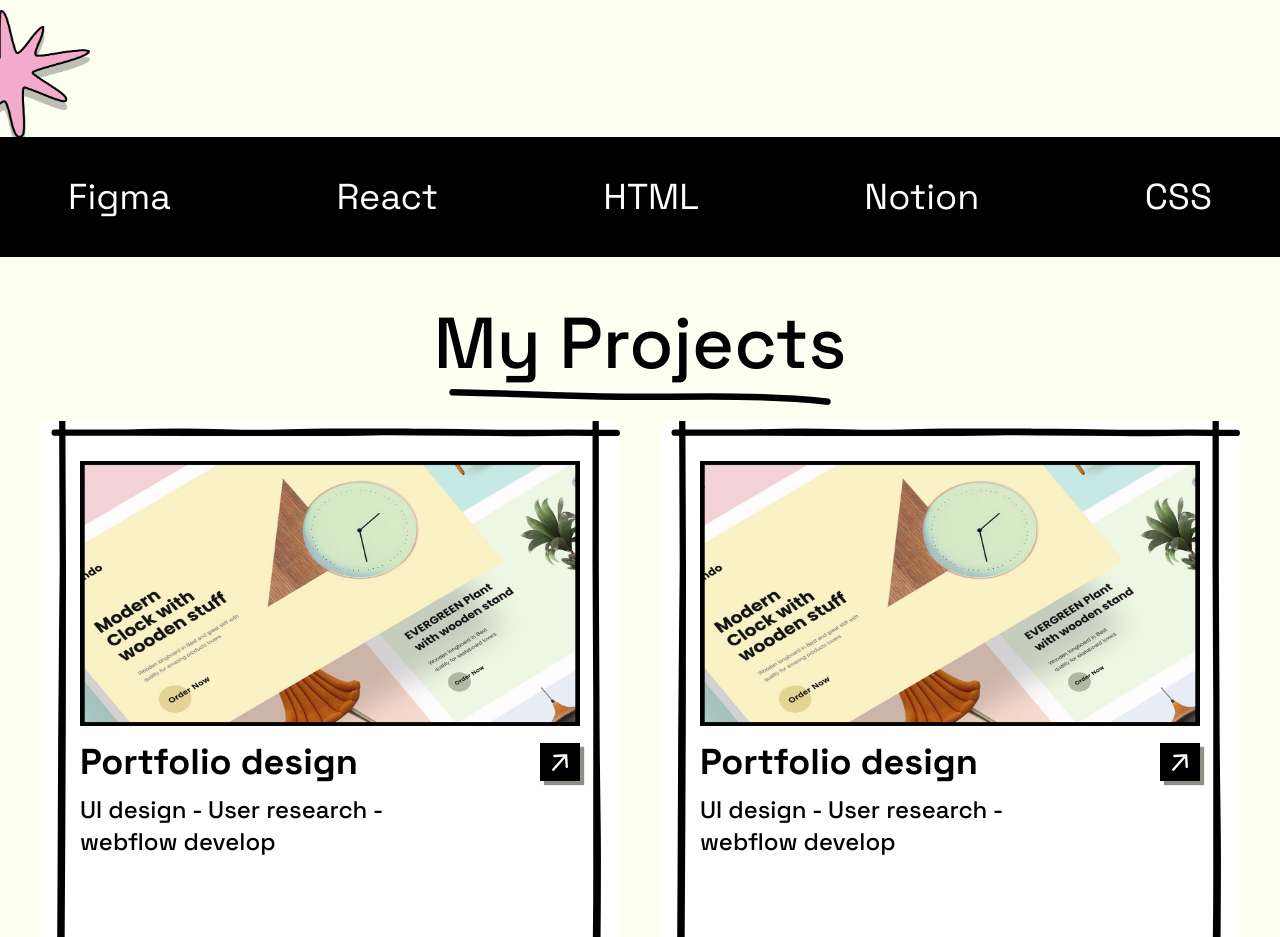
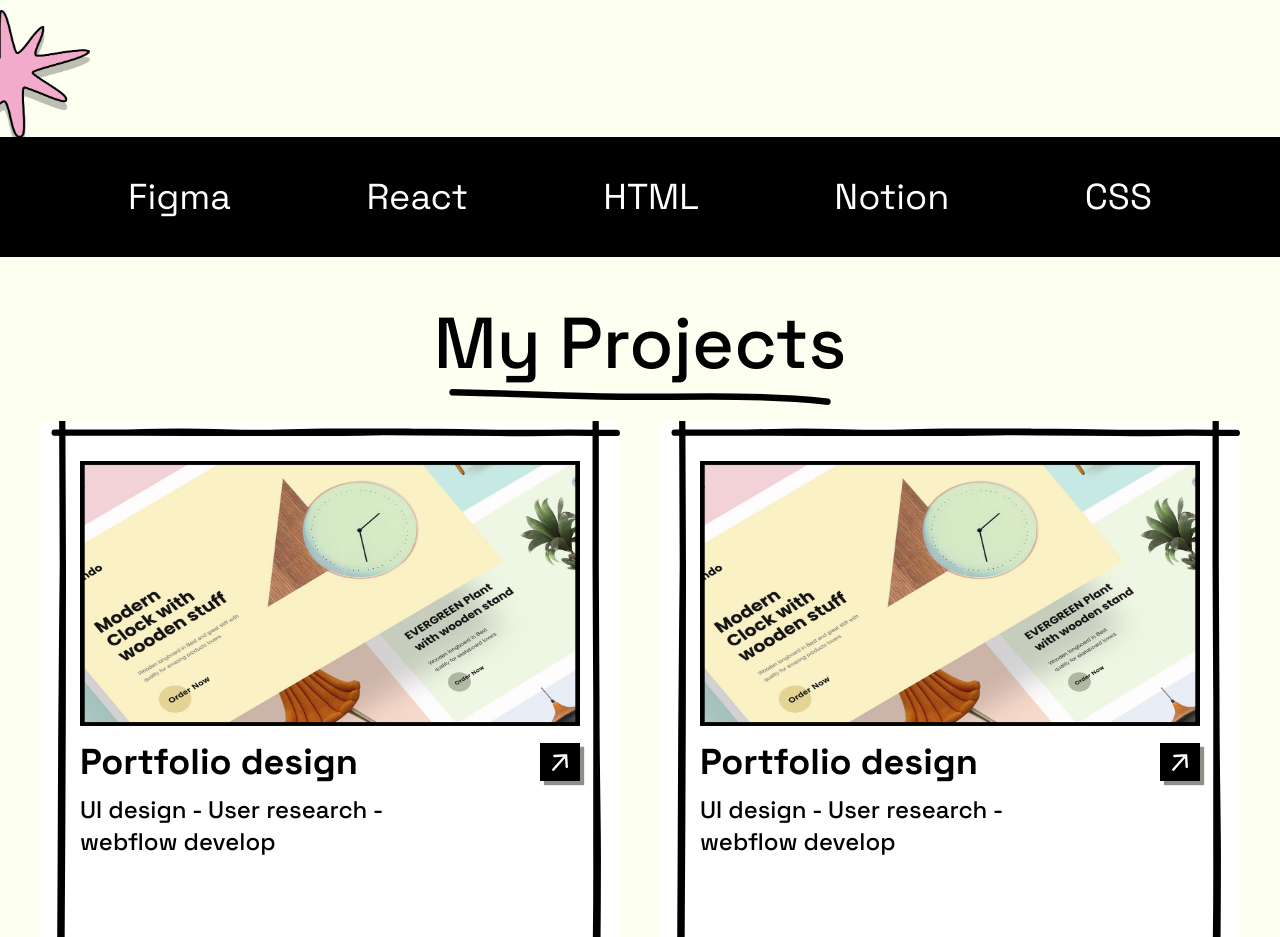
Before and after one commit to salmanfaraj06/react-setup-template, a React (Vite) app: page / in a window 1280 px wide. Shown: the part 840-1777 px from the top of the page. Built offline with nearby package versions, Linux system fonts and the light colour scheme.

Commit message:
skills section adjusted

```diff
--- a/src/components/Skills.jsx
+++ b/src/components/Skills.jsx
@@ -1,10 +1,9 @@
-
 import React from "react";
 import { Img } from "./Img";
 import { Text } from "./Text";
 
 const SkillItem = ({ title }) => (
-  <Text size="xl" as="p" className="mx-7 md:mx-4 text-white-A700_01">
+  <Text size="xl" as="p" className="text-white-A700_01">
     {title}
   </Text>
 );
@@ -14,14 +13,14 @@ const Skills = () => {
 
   return (
     <>
-      <div >
+      <div>
         <Img
           src="images/img_vector.png"
           alt="vector_three"
           className="h-[127px] w-[7%] object-fill"
         />
       </div>
-      <div className="flex items-center justify-between bg-black-900_01  p-10">
+      <div className="flex items-center justify-between bg-black-900_01 p-10 px-32 md:px-6  space-x-4">
         {skills.map((skill, index) => (
           <SkillItem key={index} title={skill} />
         ))}
--- a/src/components/Text/index.jsx
+++ b/src/components/Text/index.jsx
@@ -6,7 +6,7 @@ const sizes = {
   s: "text-[25px] font-medium md:text-[23px] sm:text-[21px]",
   "2xl": "text-5xl font-medium md:text-[44px] sm:text-[38px]",
   "3xl": "text-[72px] font-medium  md:text-5xl",
-  xl: "text-4xl font-normal md:text-[34px] sm:text-[32px]",
+  xl: "text-4xl font-normal md:text-[34px] sm:text-[16px]",
   md: "text-[27px] font-medium md:text-[25px] sm:text-[23px]",
 };
 
@@ -14,7 +14,10 @@ const Text = ({ children, className = "", as, size = "xs", ...restProps }) => {
   const Component = as || "p";
 
   return (
-    <Component className={`font-spacegrotesk ${className} ${sizes[size]}`} {...restProps}>
+    <Component
+      className={`font-spacegrotesk ${className} ${sizes[size]}`}
+      {...restProps}
+    >
       {children}
     </Component>
   );
```
